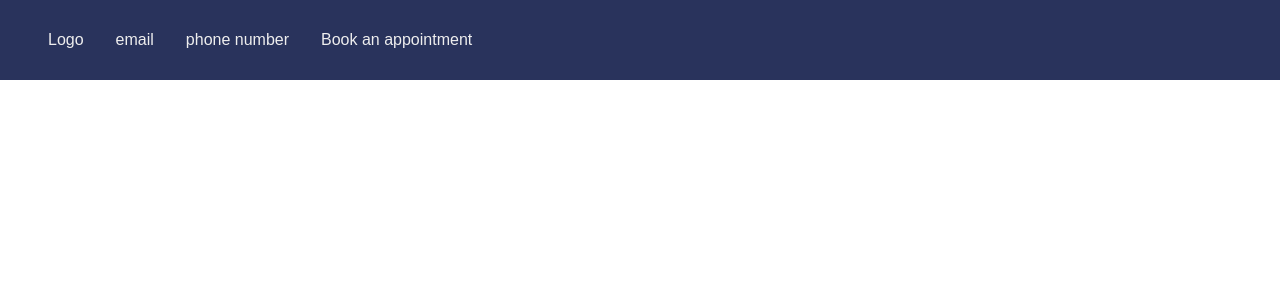
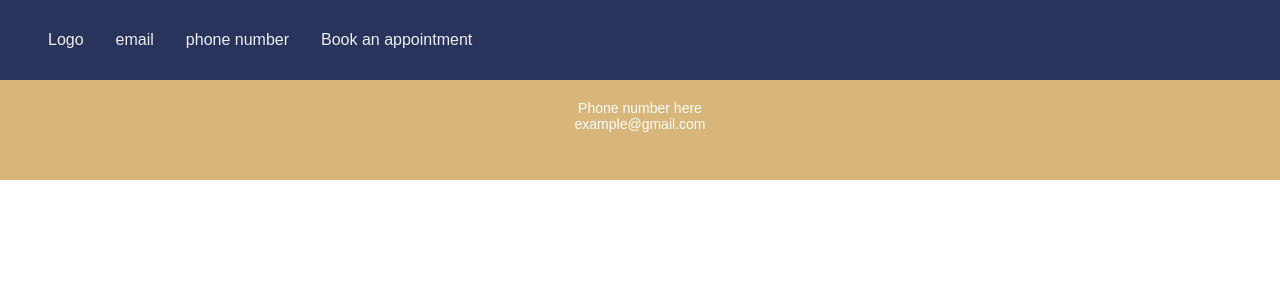
Before and after one commit to StrBoll/TampaBayMentalHealth, a React (Create React App) app: page /bookapt in a window 1280 px wide. Shown: the top 300 px of the page. Built offline with nearby package versions, Linux system fonts and the light colour scheme.

Commit message:
fixed issue with carousel spanning too far to right

```diff
--- a/package.json
+++ b/package.json
@@ -7,6 +7,8 @@
     "@testing-library/jest-dom": "^5.17.0",
     "@testing-library/react": "^13.4.0",
     "@testing-library/user-event": "^13.5.0",
+    "@tsparticles/engine": "^3.3.0",
+    "@tsparticles/react": "^3.0.0",
     "google-maps-api-react-map": "^1.1.3",
     "react": "^18.2.0",
     "react-dom": "^18.2.0",
--- a/src/App.js
+++ b/src/App.js
@@ -8,6 +8,7 @@ import SearchableList from './list.js';
 import image1 from './images/image1.jpg';
 import image2 from './images/image2.jpg';
 import image3 from './images/image3.jpg';
+import Bookapt from './bookapt.jsx';
 import Navbar from './navbar.js';
 import man from './images/man.jpg';
 import { Carousel } from "./Carousel";
@@ -34,7 +35,7 @@ function App() {
     <Router>
         <Navbar />
         <Routes>
-          <Route path="/bookapt" element={<bookapt />} />
+          <Route path="/bookapt" element={<Bookapt />} />
           <Route path="/" element={
             <React.Fragment>
               <div>
--- a/src/Carousel.jsx
+++ b/src/Carousel.jsx
@@ -1,5 +1,6 @@
 import React, { useState } from "react";
 import { CarouselItem } from "./CarouselItem";
+import "./carousel.css"
 export const Carousel = () => {
   const [activeIndex, setActiveIndex] = useState(0);
   const items = [
--- a/src/bookapt.jsx
+++ b/src/bookapt.jsx
@@ -1,5 +1,35 @@
-import React from "react";
+import React from 'react';
 
-export const bookapt = () =>{
-    return <div><div>BookAppointmentdjsbdfjkedbfhjebhjfbehjfbehjbfhjebf</div></div>
-}
+const Bookapt = () => {
+  return (
+    <bottom style={styles.bottom}>
+      <div style={styles.container}>
+      <p style={styles.text}>Phone number here</p>
+      <p style={styles.text}>example@gmail.com</p>
+      </div>
+    </bottom>
+  );
+};
+
+
+const styles = {
+    bottom: {
+      backgroundColor: '#d8b578',
+      color: '#fff',
+      textAlign: 'center',
+      padding: '20px 0',
+      width: '100%',
+      bottom: 0,
+      height: 100,
+      left: 0,
+    },
+    container: {
+      maxWidth: '550px',
+      margin: '0 auto',
+    },
+    text: {
+      fontSize: '14px',
+    },
+  };
+
+export default Bookapt;
--- /dev/null
+++ b/src/carousel.css
@@ -0,0 +1,52 @@
+.carousel {
+    overflow: hidden; /* Ensure content outside the container is hidden */
+    width: 100%; /* Ensure the carousel spans the entire width of its parent */
+    max-width: 100vw; /* Limit the maximum width of the carousel to the viewport width */
+  }
+
+  .inner {
+    display: flex; /* Make the inner container a flex container */
+    transition: transform 0.5s ease; /* Add smooth transition for sliding effect */
+  }
+
+  .carousel-item {
+    flex: 0 0 100%; /* Ensure each item takes up the full width of the carousel */
+    width: 100%; /* Ensure the items fill the entire width of the carousel */
+    box-sizing: border-box; /* Include padding and border in the element's total width and height */
+  }
+
+  .carousel-img {
+    max-width: 100%; /* Ensure images don't exceed the width of their parent container */
+    height: auto; /* Maintain aspect ratio */
+  }
+
+  .carousel-buttons {
+    display: flex; /* Align buttons horizontally */
+    justify-content: space-between; /* Space out buttons evenly */
+    margin-top: 10px; /* Add some space between the carousel and buttons */
+  }
+
+  .button-arrow {
+    background: none; /* Remove background */
+    border: none; /* Remove border */
+    cursor: pointer; /* Change cursor to pointer on hover */
+  }
+
+  .indicators {
+    display: flex; /* Align indicators horizontally */
+  }
+
+  .indicator-buttons {
+    background: none; /* Remove background */
+    border: none; /* Remove border */
+    cursor: pointer; /* Change cursor to pointer on hover */
+    padding: 0 5px; /* Add some padding to indicators */
+  }
+
+  .indicator-symbol {
+    font-size: 20px; /* Set font size for inactive indicators */
+  }
+
+  .indicator-symbol-active {
+    font-size: 25px; /* Set font size for active indicator */
+  }
--- a/src/navbar.js
+++ b/src/navbar.js
@@ -1,7 +1,7 @@
 import { useRef } from "react";
 import { FaBars, FaTimes } from "react-icons/fa";
 import "./main.css";
-
+import {Link} from "react-router-dom";
 function Navbar() {
 	const navRef = useRef();
 
```
Also changed, not shown: src/main.jsx (added, +13 -0 lines), 1 other file (tests, documents, lock files or other folders).
